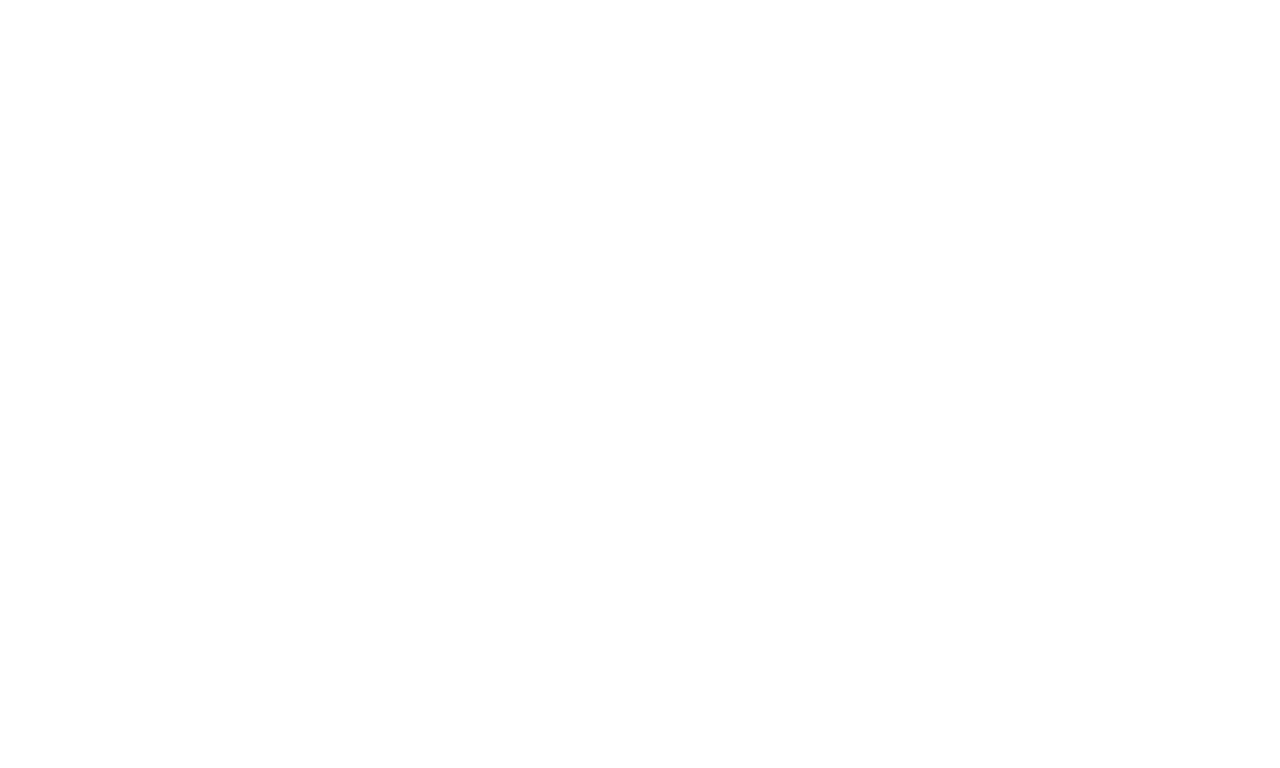
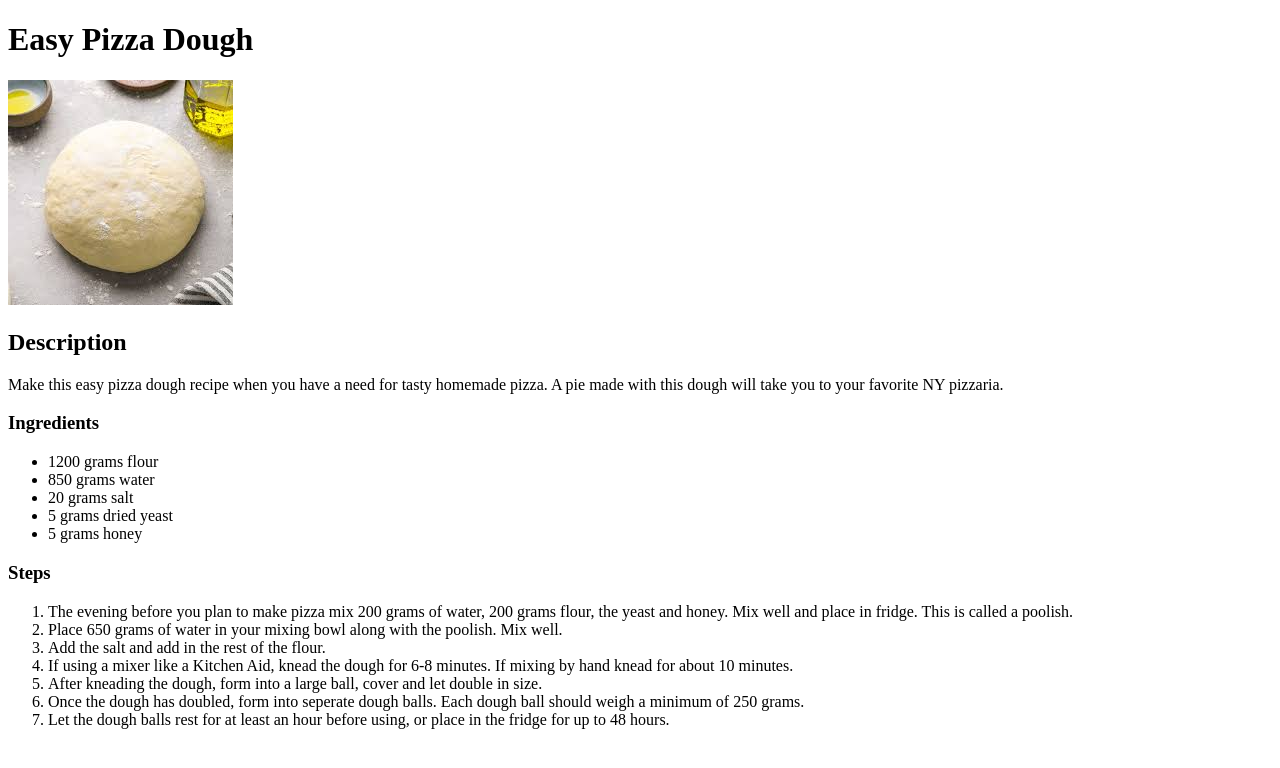
Before and after one commit to jwhnis/odin-recipes, a plain HTML site: page recipes/pizza_dough.html in a window 1280 px wide. Drawn offline with Linux system fonts and the light colour scheme.

Commit message:
Completed the page for the pizza dough recipe.

```diff
--- a/recipes/pizza_dough.html
+++ b/recipes/pizza_dough.html
@@ -4,4 +4,29 @@
         <meta charset="utf-8">
         <title>Easy Pizza Dough</title>
     </head>
+    <body>
+        <h1>Easy Pizza Dough</h1>
+        <img src="../images/pizzadough.jpg" alt="a picture of pizza dough" width="auto" height="auto">
+        <h2>Description</h2>
+        <p>Make this easy pizza dough recipe when you have a need for tasty homemade pizza. A pie made with this dough will take you to your favorite NY pizzaria.</p>
+        <h3>Ingredients</h3>
+        <ul>
+            <li>1200 grams flour</li>
+            <li>850 grams water</li>
+            <li>20 grams salt</li>
+            <li>5 grams dried yeast</li>
+            <li>5 grams honey</li>
+        </ul>
+        <h3>Steps</h3>
+        <ol>
+            <li>The evening before you plan to make pizza mix 200 grams of water, 200 grams flour, the yeast and honey. Mix well and place in fridge. This is called a poolish.</li>
+            <li>Place 650 grams of water in your mixing bowl along with the poolish. Mix well.</li>
+            <li>Add the salt and add in the rest of the flour.</li>
+            <li>If using a mixer like a Kitchen Aid, knead the dough for 6-8 minutes. If mixing by hand knead for about 10 minutes.</li>
+            <li>After kneading the dough, form into a large ball, cover and let double in size.</li>
+            <li>Once the dough has doubled, form into seperate dough balls. Each dough ball should weigh a minimum of 250 grams.</li>
+            <li>Let the dough balls rest for at least an hour before using, or place in the fridge for up to 48 hours.</li>
+        </ol>
+    </body>
+
 </html>
```
